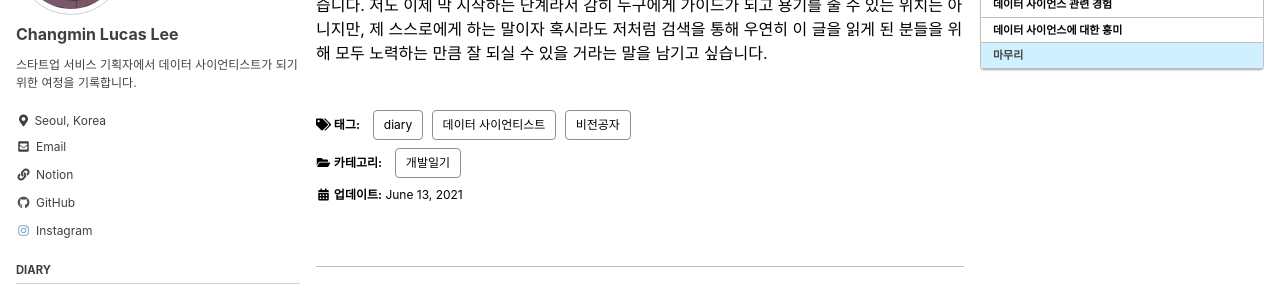
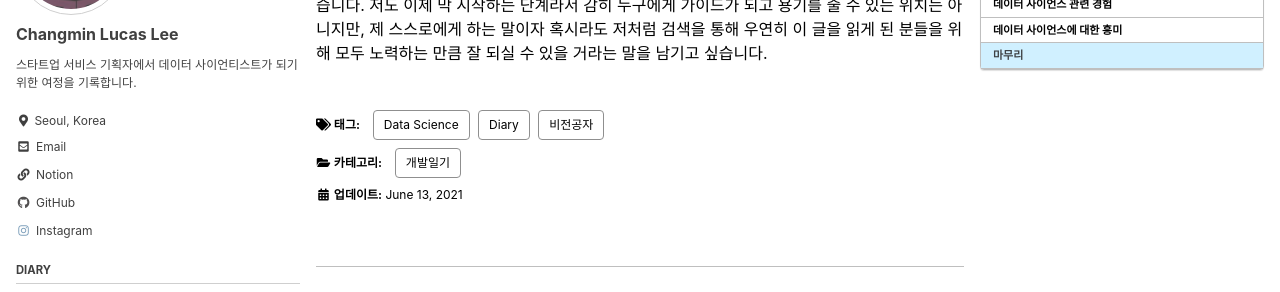
Before and after one commit to lucathree/lucathree.github.io, a Jekyll site: the page built from _posts/2021/2021-06-13-how-i-decided-to-become-a-data-scientist.md, in a window 1280 px wide and 900 px high, scrolled down 3680 px. Shown: the part 143-435 px from the top of the window. Built offline with Jekyll 4.4.1, drawn with Linux system fonts in a browser that asks for light colours; cached includes are drawn as plain includes; comment, search, counter and statistics services are not loaded.

Commit message:
Update 2021-06-13-how-i-decided-to-become-a-data-scientist.md

```diff
--- a/_posts/2021/2021-06-13-how-i-decided-to-become-a-data-scientist.md
+++ b/_posts/2021/2021-06-13-how-i-decided-to-become-a-data-scientist.md
@@ -7,8 +7,8 @@ related: true
 categories:
 - 개발일기
 tags:
-- diary
-- 데이터 사이언티스트
+- Diary
+- Data Science
 - 비전공자
 toc: true
 toc_sticky: true
```
